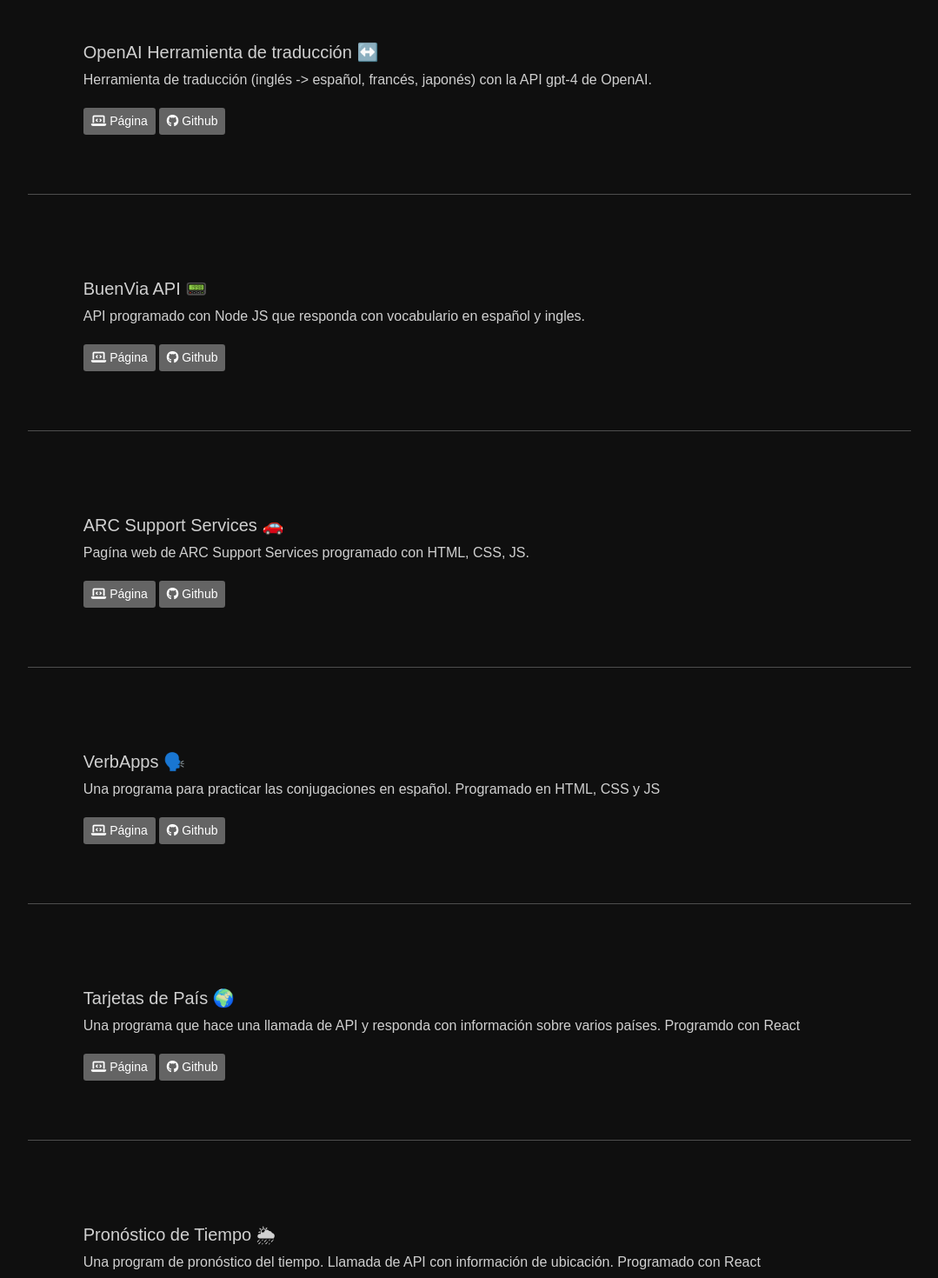
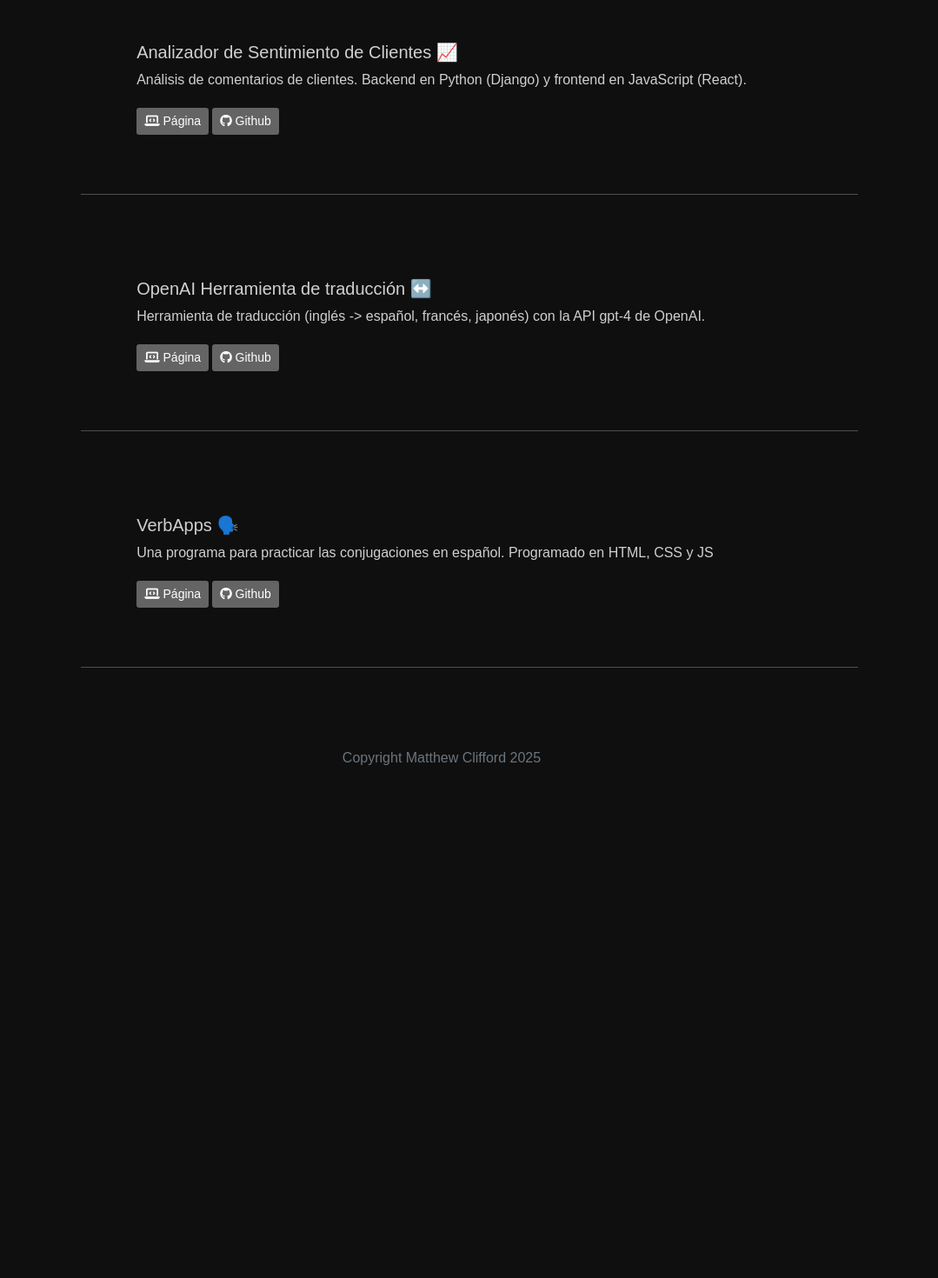
Before and after one commit to BuenVia/portfolio_react, a React (Create React App) app: page /projects in a window 1280 px wide. Shown: the part 300-1770 px from the top of the page at 87% size, without its empty margins (132-1211 px from the left). After the commit the page ends 1220 px from the top, so only its background shows below. Built offline with nearby package versions, Linux system fonts and the light colour scheme.

Commit message:
changes to projects - added in one and removed 7 to reduce overload

```diff
--- a/src/projects.js
+++ b/src/projects.js
@@ -1,6 +1,16 @@
 const projects = [
   {
-    id:8,
+    id:3,
+    titleEng: 'Customer Sentiment Analyser 📈',
+    titleEsp: 'Analizador de Sentimiento de Clientes 📈',
+    contentEng: 'Analysis tool for cutomer feedback. Backend in Python (Django) and frontend in JavaScript (React).',
+    contentEsp: 'Análisis de comentarios de clientes. Backend en Python (Django) y frontend en JavaScript (React).',
+    site: 'https://sentiment-dashboard.netlify.app/',
+    gitHub: 'https://github.com/BuenVia/sentiment-dash-backend',
+    __v: 0,
+  },
+  {
+    id:2,
     titleEng: 'OpenAI Translate Tool ↔️',
     titleEsp: 'OpenAI Herramienta de traducción ↔️',
     contentEng: 'Translation tool (English -> Spanish, French or Japanese) using OpenAI\'s gpt-4 API.',
@@ -10,27 +20,7 @@
     __v: 0,
   },
   {
-    id:7,
-    titleEng: 'BuenVia API 📟',
-    titleEsp: 'BuenVia API 📟',
-    contentEng: 'API built in Node JS that returns Spanish/English vocabulary.',
-    contentEsp: 'API programado con Node JS que responda con vocabulario en español y ingles.',
-    site: 'https://buenvia-api.netlify.app/',
-    gitHub: 'https://github.com/BuenVia/spanish-api-react',
-    __v: 0,
-  },
-  {
-    id:6,
-    titleEng: "ARC Support Services 🚗",
-    titleEsp: "ARC Support Services 🚗",
-    contentEng: "Website for ARC Support Services built using HTML, CSS, JS.",
-    contentEsp: "Pagína web de ARC Support Services programado con HTML, CSS, JS.",
-    site: "https://arcsupportservices.netlify.app",
-    gitHub: "https://github.com/BuenVia/arc_new",
-    __v: 0
-  },
-  {
-    id:5,
+    id:1,
     titleEng: "VerbApps 🗣️ ",
     titleEsp: "VerbApps 🗣️ ",
     contentEng: "A language learning app for practicing Spanish verb conjugations. Built with HTML, CSS and JS.",
@@ -38,57 +28,6 @@
     site: "https://verbapp.netlify.app/",
     gitHub: "https://github.com/BuenVia/VerbApp",
     __v: 0,
-  },
-  {
-    id:4,
-    titleEng: "Country Cards 🌍",
-    titleEsp: "Tarjetas de País 🌍",
-    contentEng: "An app that performs an API call that returns country infomation cards, built using React. ",
-    contentEsp: "Una programa que hace una llamada de API y responda con información sobre varios países. Programdo con React",
-    site: "https://countrycard.netlify.app/",
-    gitHub: "https://github.com/BuenVia/countries-finder",
-    __v: 0
-  },
-  {
-    id:3,
-    titleEng: "Weather App 🌦",
-    titleEsp: "Pronóstico de Tiempo 🌦",
-    contentEng: "A weather app, perfoming an API call based on locations, built using React.",
-    contentEsp: "Una program de pronóstico del tiempo. Llamada de API con información de ubicación. Programado con React",
-    site: "https://previsto.netlify.app/",
-    gitHub: "https://github.com/BuenVia/weatherReact",
-    __v: 0
-  },
-  {
-    id:2,
-    titleEng: "Note App 🗈",
-    titleEsp: "Escriba Notas 🗈",
-    contentEng: "A note taking app built using React.",
-    contentEsp: "Una app para escribir notas. Programado con React",
-    site: "https://keep-app-react.netlify.app/",
-    gitHub: "https://github.com/BuenVia/Keeper_App",
-    __v: 0
-  },
-  {
-    id:1,
-    titleEng: "Sports Stash ⚽",
-    titleEsp: "Tienda de Equipaje de Deportes ⚽",
-    contentEng: "An eCommerce store. Built with HTML, CSS and JS.",
-    contentEsp: "Una tienda de eCommerce. Programada con HTML, CSS y JS",
-    site: "https://startling-crisp-5a80df.netlify.app/",
-    gitHub: "https://github.com/BuenVia/eCommerce",
-    __v: 0
-  },
-  {
-    id:0,
-    titleEng: "Finance Tracker 💰",
-    titleEsp: "Monitor de Fianzas 💰",
-    contentEng:
-      "Track monetary incomings and outgoings. Built usings HTML, CSS and JS.",
-      contentEsp: "Monitoriza ingresos y gastos de dinero. Programado con HTML, CSS y JS",
-    site: "https://tangerine-zuccutto-1594b0.netlify.app/",
-    gitHub: "https://github.com/BuenVia/finance_tracker",
-    __v: 0,
   }
   ]
 
```
